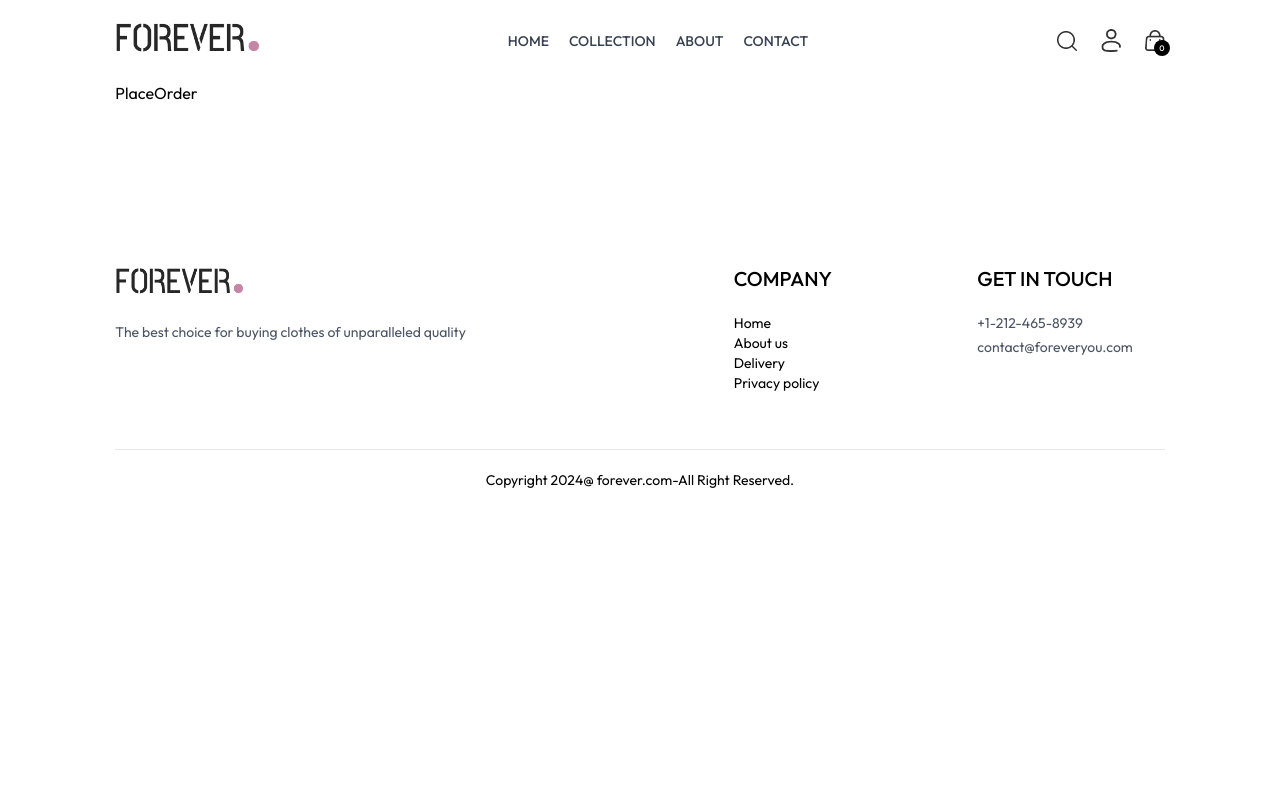
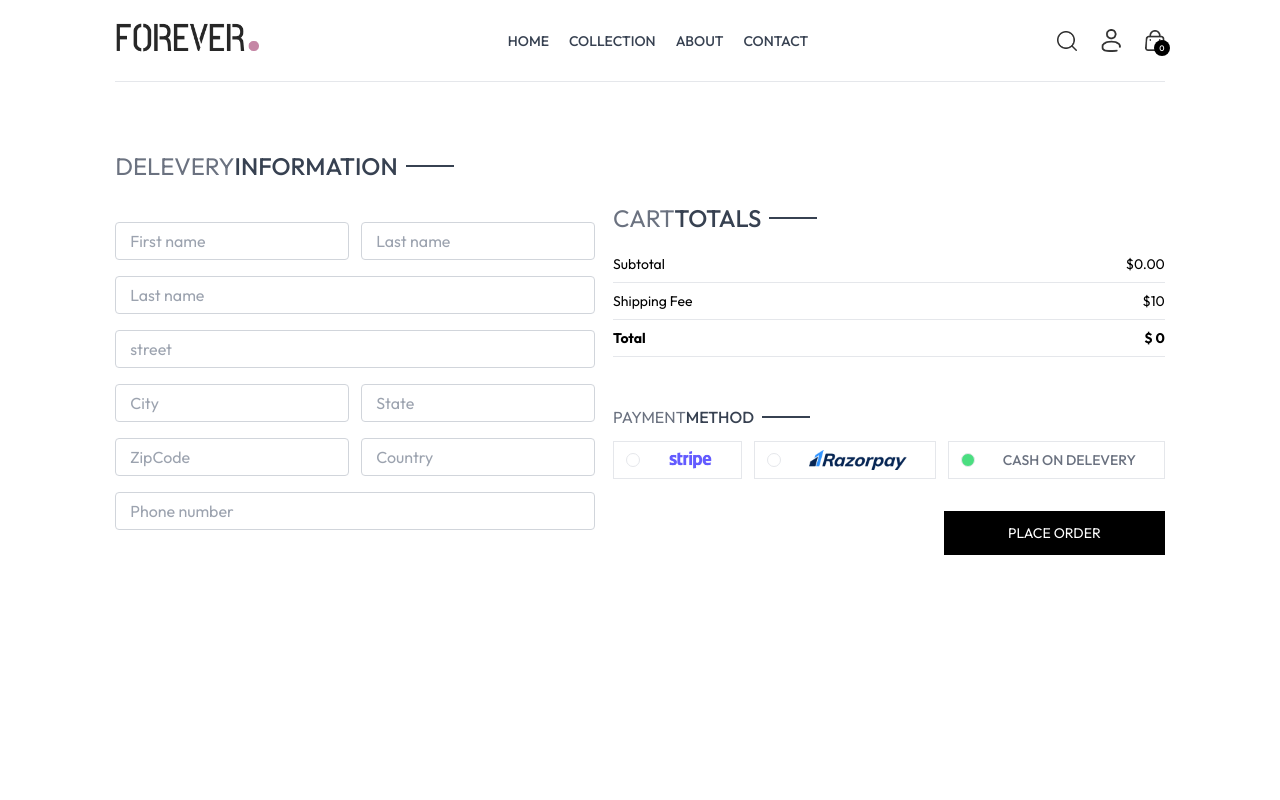
Before and after one commit to ALIGHASSOUN/E-commerce, a React (Vite) app in the folder frontend/: page /place-order in a window 1280 px wide. Shown: the top 800 px of the page. Built offline with nearby package versions, Linux system fonts and the light colour scheme.

Commit message:
fixing some bugs

```diff
--- a/frontend/src/App.jsx
+++ b/frontend/src/App.jsx
@@ -7,12 +7,12 @@
 import Contact from "./pages/Contact";
 import Navbar from "./components/Navbar";
 import Login from "./pages/Login";
-import Order from "./pages/Order";
 import PlaceOrder from "./pages/PlaceOrder";
 import Product from "./pages/Product";
 import Footer from "./components/Footer";
 import SearchBar from "./components/SearchBar";
 import { ToastContainer, toast } from "react-toastify";
+import Orders from "./pages/Orders";
 
 const App = () => {
   return (
@@ -27,7 +27,7 @@
         <Route path="/cart" element={<Cart />} />
         <Route path="/contact" element={<Contact />} />
         <Route path="/login" element={<Login />} />
-        <Route path="/order" element={<Order />} />
+        <Route path="/orders" element={<Orders />} />
         <Route path="/place-order" element={<PlaceOrder />} />
         <Route path="/product/:productId" element={<Product />} />
       </Routes>
--- a/frontend/src/context/ShopContext.jsx
+++ b/frontend/src/context/ShopContext.jsx
@@ -1,6 +1,7 @@
 import { createContext, useEffect, useState } from "react";
 import { products } from "../assets/assets/assets";
 import { toast } from "react-toastify";
+import { useNavigate } from "react-router-dom";
 
 export const ShopContext = createContext();
 
@@ -10,6 +11,7 @@
   const [search, setSearch] = useState("");
   const [showSearch, setShowSearch] = useState(false);
   const [cartItems, setCartItems] = useState({});
+  const navigate = useNavigate();
 
   const addToCart = async (itemId, size) => {
     if (!size) {
@@ -89,6 +91,7 @@
     getCartCount,
     updateQuantity,
     getCartAmount,
+    navigate,
   };
   return (
     <ShopContext.Provider value={value}>{props.children}</ShopContext.Provider>
--- a/frontend/src/pages/Cart.jsx
+++ b/frontend/src/pages/Cart.jsx
@@ -5,7 +5,7 @@
 import CartTotal from "../components/CartTotal";
 
 const Cart = () => {
-  const { products, currency, cartItems, updateQuantity } =
+  const { products, currency, cartItems, updateQuantity, navigate } =
     useContext(ShopContext);
 
   const [cartData, setCartData] = useState([]);
@@ -84,6 +84,14 @@
       <div className="flex justify-end my-20">
         <div className="w-full sm:w-[450px] ">
           <CartTotal />
+          <div className="w-full text-end ">
+            <button
+              onClick={() => navigate("/place-order")}
+              className="bg-black text-white text-sm my-8 px-8 py-3"
+            >
+              PROCEED TO CHECKOUT
+            </button>
+          </div>
         </div>
       </div>
     </div>
--- a/frontend/src/pages/Order.jsx
+++ /dev/null
@@ -1,7 +0,0 @@
-import React from "react";
-
-const Order = () => {
-  return <div>Order</div>;
-};
-
-export default Order;
--- /dev/null
+++ b/frontend/src/pages/Orders.jsx
@@ -0,0 +1,53 @@
+import React, { useContext } from "react";
+import { ShopContext } from "../context/ShopContext";
+import Title from "../components/Title";
+
+const Orders = () => {
+  const { products, currency } = useContext(ShopContext);
+
+  return (
+    <div className="border-t pt-6">
+      <div className="text-2xl">
+        <Title text1={"MY"} text2={"ORDERS"} />
+      </div>
+
+      <div>
+        {products.slice(1, 4).map((item, index) => (
+          <div
+            key={index}
+            className="py-4 border-t  border-b text-gray-700 flex flex-col md:flex-row md:items-center md:justify-between gap-4"
+          >
+            <div className="flex items-start gap-6 text-sm">
+              <img className="w-16 sm:w-20" src={item.image[0]} alt="" />
+              <div>
+                <p className="sm:text-base font-medium">{item.name}</p>
+                <div className="flex items-center gap-3 mt-2 text-base text-gray-700">
+                  <p>
+                    {currency}
+                    {item.price}
+                  </p>
+                  <p>Quantity: 1</p>
+                  <p>Size: M</p>
+                </div>
+                <p className="mt-2">
+                  Date: <span className="text-gray-400">25,Jul,2025</span>
+                </p>
+              </div>
+            </div>
+            <div className="md:w-1/2 flex justify-between">
+              <div className="flex items-center gap-2">
+                <p className="min-w-2 h-2 rounded-full bg-green-500"></p>
+                <p className="text-sm md:text-base">Ready to Ship</p>
+              </div>
+              <button className="border  px-4 py-2 text-sm font-medium rounded-sm">
+                Track Order
+              </button>
+            </div>
+          </div>
+        ))}
+      </div>
+    </div>
+  );
+};
+
+export default Orders;
--- a/frontend/src/pages/PlaceOrder.jsx
+++ b/frontend/src/pages/PlaceOrder.jsx
@@ -1,7 +1,129 @@
-import React from "react";
+import React, { useContext, useState } from "react";
+import Title from "../components/Title";
+import CartTotal from "../components/CartTotal";
+import { assets } from "../assets/assets/assets";
+import { ShopContext } from "../context/ShopContext";
 
 const PlaceOrder = () => {
-  return <div>PlaceOrder</div>;
+  const [method, setMethod] = useState("cod");
+  const { navigate } = useContext(ShopContext);
+
+  return (
+    <div className="flex flex-col sm:flex-row justify-between gap-4 pt-5 sm:pt-14 min-h-[80vh] border-t">
+      {/* --------left Side---------- */}
+      <div className="flex flex-col gap-4 w-full sm:max-w-[480px]">
+        <div className="text-xl sm:text-2xl my-3">
+          <Title text1={"DELEVERY"} text2={"INFORMATION"} />
+        </div>
+        <div className="flex gap-3">
+          <input
+            className="border border-gray-300 rounded py-1.5 px-3.5 w-full"
+            type="text"
+            placeholder="First name"
+          />
+          <input
+            className="border border-gray-300 rounded py-1.5 px-3.5 w-full"
+            type="text"
+            placeholder="Last name"
+          />
+        </div>
+        <input
+          className="border border-gray-300 rounded py-1.5 px-3.5 w-full"
+          type="email"
+          placeholder="Last name"
+        />
+        <input
+          className="border border-gray-300 rounded py-1.5 px-3.5 w-full"
+          type="text"
+          placeholder="street"
+        />
+        <div className="flex gap-3">
+          <input
+            className="border border-gray-300 rounded py-1.5 px-3.5 w-full"
+            type="text"
+            placeholder="City"
+          />
+          <input
+            className="border border-gray-300 rounded py-1.5 px-3.5 w-full"
+            type="text"
+            placeholder="State"
+          />
+        </div>
+        <div className="flex gap-3">
+          <input
+            className="border border-gray-300 rounded py-1.5 px-3.5 w-full"
+            type="number"
+            placeholder="ZipCode"
+          />
+          <input
+            className="border border-gray-300 rounded py-1.5 px-3.5 w-full"
+            type="text"
+            placeholder="Country"
+          />
+        </div>
+        <input
+          className="border border-gray-300 rounded py-1.5 px-3.5 w-full"
+          type="number"
+          placeholder="Phone number"
+        />
+      </div>
+      {/* ----------Right Side--------- */}
+      <div className="mt-8">
+        <div className="mt-8 min-w-80">
+          <CartTotal />
+        </div>
+        <div className="mt-12 ">
+          <Title text1={"PAYMENT"} text2={"METHOD"} />
+          {/* ------------------- Payment Method Selection---------------------- */}
+          <div className="flex gap-3 flex-col lg:flex-row">
+            <div
+              onClick={() => setMethod("stripe")}
+              className="flex items-center gap-3 border p-2 px-3 cursor-pointer"
+            >
+              <p
+                className={`min-w-3.5 h-3.5 border rounded-full ${
+                  method === "stripe" ? "bg-green-400" : ""
+                } `}
+              ></p>
+              <img className="h-5 mx-4" src={assets.stripe_logo} alt="" />
+            </div>
+            <div
+              onClick={() => setMethod("razorpay")}
+              className="flex items-center gap-3 border p-2 px-3 cursor-pointer"
+            >
+              <p
+                className={`min-w-3.5 h-3.5 border rounded-full ${
+                  method === "razorpay" ? "bg-green-400" : ""
+                } `}
+              ></p>
+              <img className="h-5 mx-4" src={assets.razorpay_logo} alt="" />
+            </div>
+            <div
+              onClick={() => setMethod("cod")}
+              className="flex items-center gap-3 border p-2 px-3 cursor-pointer"
+            >
+              <p
+                className={`min-w-3.5 h-3.5 border rounded-full ${
+                  method === "cod" ? "bg-green-400" : ""
+                } `}
+              ></p>
+              <p className="text-gray-500 text-sm font-medium mx-4">
+                CASH ON DELEVERY
+              </p>
+            </div>
+          </div>
+          <div className="w-full text-end mt-8">
+            <button
+              onClick={() => navigate("/orders")}
+              className="bg-black text-white px-16 py-3 text-sm"
+            >
+              PLACE ORDER
+            </button>
+          </div>
+        </div>
+      </div>
+    </div>
+  );
 };
 
 export default PlaceOrder;
```
